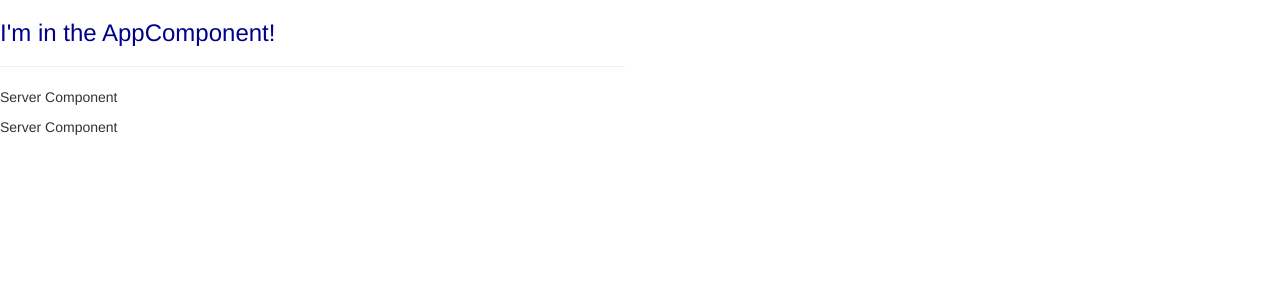
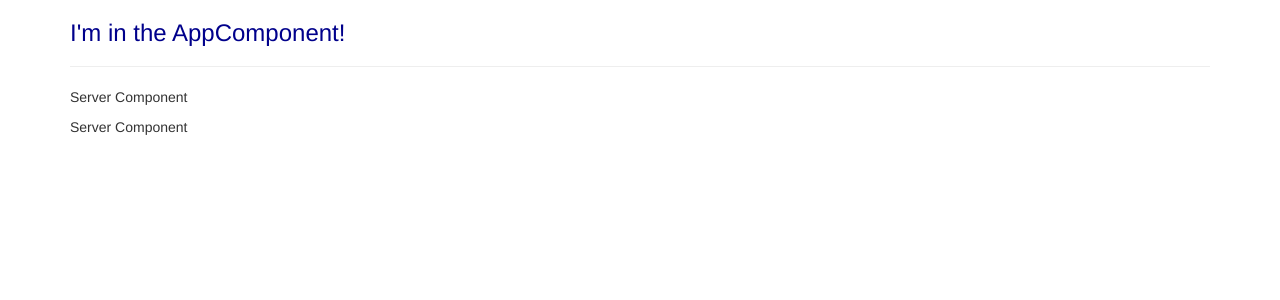
Before and after one commit to sujitacharya2005/AngularLearning, an Angular app in the folder FirstAngularApp/: page / in a window 1280 px wide. Shown: the top 300 px of the page. Built offline with nearby package versions, Linux system fonts and the light colour scheme.

Commit message:
correction

```diff
--- a/FirstAngularApp/package.json
+++ b/FirstAngularApp/package.json
@@ -27,7 +27,6 @@
   },
   "devDependencies": {
     "@angular-devkit/build-angular": "~0.7.0",
-    "@angular/cli": "~6.1.3",
     "@angular/compiler-cli": "^6.1.0",
     "@angular/language-service": "^6.1.0",
     "@types/jasmine": "~2.8.6",
--- a/FirstAngularApp/src/app/app.component.html
+++ b/FirstAngularApp/src/app/app.component.html
@@ -1,6 +1,6 @@
-<div class="containe">
+<div class="container">
   <div class="row">
-    <div class="col-xs-6">
+    <div class="col-xs-12">
         <h3>I'm in the AppComponent!</h3>
         <hr>
         <app-servers></app-servers>
```
Also changed, not shown: FirstAngularApp/src/styles.css (line endings or trailing spaces), 1 other file (tests, documents, lock files or other folders).
